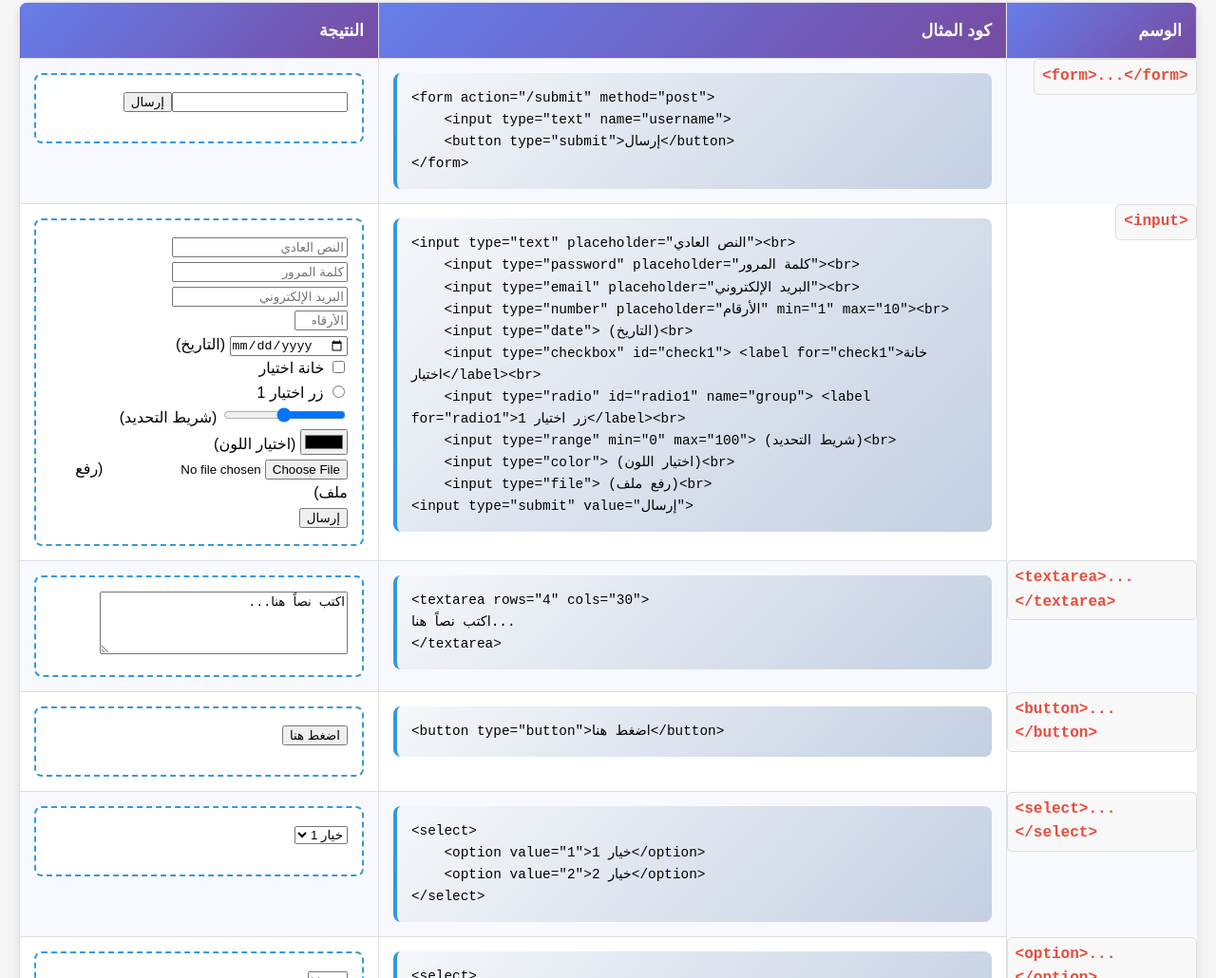
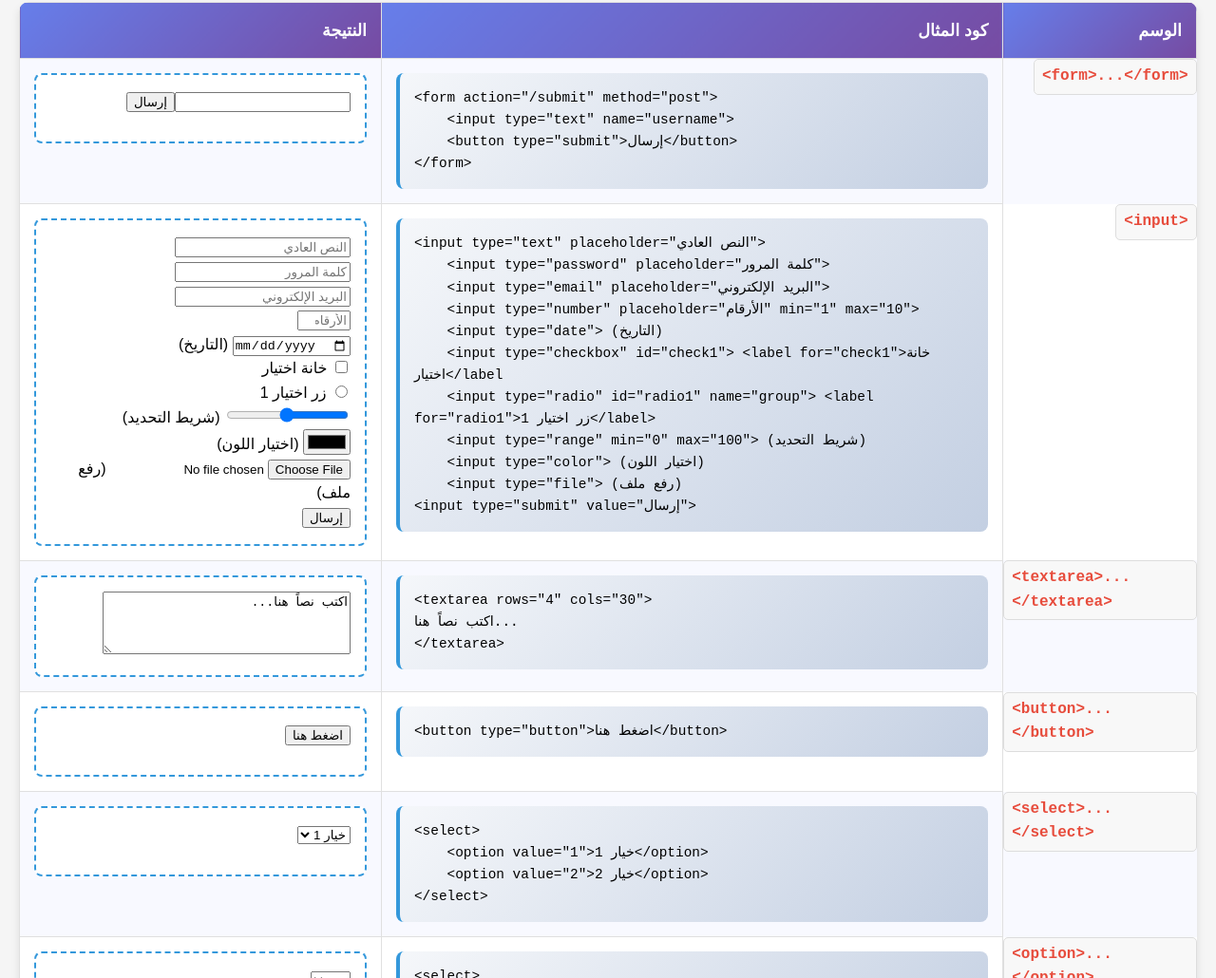
Before and after one commit to JamilAlqam/html, a plain HTML site: page index.html in a window 1280 px wide. Shown: the part 10255-11285 px from the top of the page at 95% size. Drawn offline with Linux system fonts and the light colour scheme.

Commit message:
Update index.html

```diff
--- a/index.html
+++ b/index.html
@@ -588,16 +588,16 @@ function sayHello() {
     </tr>
 <tr>
         <td class="tag">&lt;input&gt;</td>
-        <td><div class="code-block">&lt;input type="text" placeholder="النص العادي"&gt;&lt;br&gt;
-    &lt;input type="password" placeholder="كلمة المرور"&gt;&lt;br&gt;
-    &lt;input type="email" placeholder="البريد الإلكتروني"&gt;&lt;br&gt;
-    &lt;input type="number" placeholder="الأرقام" min="1" max="10"&gt;&lt;br&gt;
-    &lt;input type="date"&gt; (التاريخ)&lt;br&gt;
-    &lt;input type="checkbox" id="check1"&gt; &lt;label for="check1"&gt;خانة اختيار&lt;/label&gt;&lt;br&gt;
-    &lt;input type="radio" id="radio1" name="group"&gt; &lt;label for="radio1"&gt;زر اختيار 1&lt;/label&gt;&lt;br&gt;
-    &lt;input type="range" min="0" max="100"&gt; (شريط التحديد)&lt;br&gt;
-    &lt;input type="color"&gt; (اختيار اللون)&lt;br&gt;
-    &lt;input type="file"&gt; (رفع ملف)&lt;br&gt;
+        <td><div class="code-block">&lt;input type="text" placeholder="النص العادي"&gt;
+    &lt;input type="password" placeholder="كلمة المرور"&gt;
+    &lt;input type="email" placeholder="البريد الإلكتروني"&gt;
+    &lt;input type="number" placeholder="الأرقام" min="1" max="10"&gt;
+    &lt;input type="date"&gt; (التاريخ)
+    &lt;input type="checkbox" id="check1"&gt; &lt;label for="check1"&gt;خانة اختيار&lt;/label
+    &lt;input type="radio" id="radio1" name="group"&gt; &lt;label for="radio1"&gt;زر اختيار 1&lt;/label&gt;
+    &lt;input type="range" min="0" max="100"&gt; (شريط التحديد)
+    &lt;input type="color"&gt; (اختيار اللون)
+    &lt;input type="file"&gt; (رفع ملف)
 &lt;input type="submit" value="إرسال"&gt;</div></td>
         <td><div class="result">
             <input type="text" placeholder="النص العادي"><br>
```
